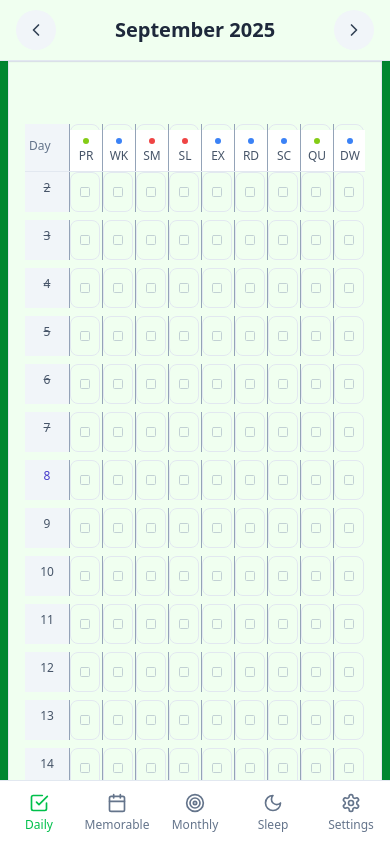
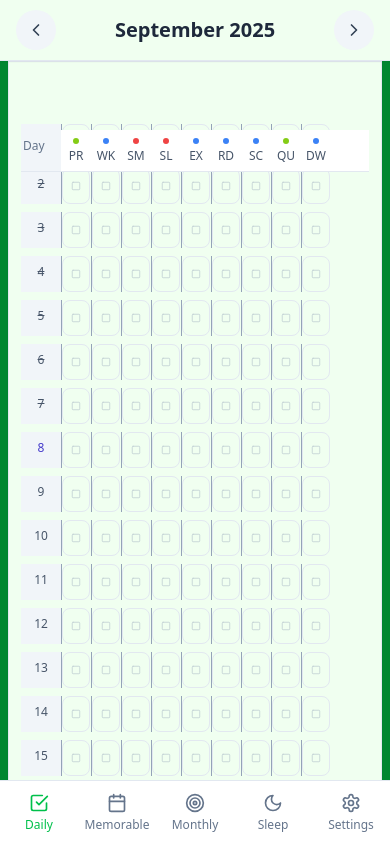
Before and after one commit to brock2p0/HabiTracki, a React (Vite) app: page / in a window 390 px wide. Shown: the top 842 px of the page. Built offline with nearby package versions, Linux system fonts and the light colour scheme.

Commit message:
Fix Horizontal Scroll and Remove Ugly Scrollbars

```diff
--- a/src/components/HabitGrid.tsx
+++ b/src/components/HabitGrid.tsx
@@ -136,22 +136,22 @@ const HabitGrid: React.FC<HabitGridProps> = ({
           )}
 
           {/* Habit Grid */}
-          <div className="overflow-auto px-2" role="region" aria-labelledby="habit-grid-label">
+          <div className="overflow-hidden px-1" role="region" aria-labelledby="habit-grid-label">
             <h3 id="habit-grid-label" className="sr-only">Daily habit completion grid</h3>
             <div className="min-w-full">
               {/* Habit Headers (X-axis) */}
               <div
-                className={`grid gap-0 mb-3 divide-x divide-slate-400 ${isMobile ? 'sticky top-[60px] z-10 bg-white border-b border-slate-200' : ''}`}
-                style={{ gridTemplateColumns: isMobile ? `44px repeat(${Math.min(habits.length, 9)}, 33px)` : `150px repeat(${habits.length}, 1fr)` }}
+                className={`grid gap-0 mb-3 ${isMobile ? 'sticky top-[60px] z-10 bg-white border-b border-slate-200' : 'divide-x divide-slate-400'}`}
+                style={{ gridTemplateColumns: isMobile ? `40px repeat(${Math.min(habits.length, 9)}, 30px)` : `150px repeat(${habits.length}, 1fr)` }}
                 role="row"
               >
-                <div className={`text-sm font-medium text-slate-500 ${isMobile ? 'py-2 px-1 text-xs bg-slate-100' : 'py-3 px-2'}`} role="columnheader">
+                <div className={`text-sm font-medium text-slate-500 ${isMobile ? 'py-2 px-0.5 text-xs bg-slate-100' : 'py-3 px-2'}`} role="columnheader">
                   {isMobile ? 'Day' : 'Day'}
                 </div>
                 {habits.map((habit, index) => (
                   <div
                     key={index}
-                    className={`text-center text-xs font-medium text-slate-600 ${isMobile ? 'py-2 px-0.5 relative' : 'py-3 px-0.5'}`}
+                    className={`text-center text-xs font-medium text-slate-600 ${isMobile ? 'py-2 px-0 relative' : 'py-3 px-0.5'}`}
                     role="columnheader"
                   >
                     <div className="flex flex-col items-center gap-1">
@@ -200,10 +200,10 @@ const HabitGrid: React.FC<HabitGridProps> = ({
                     <div
                       key={day}
                       className="grid gap-0 divide-x divide-slate-400"
-                      style={{ gridTemplateColumns: isMobile ? `44px repeat(${Math.min(habits.length, 9)}, 33px)` : `150px repeat(${habits.length}, 1fr)` }}
+                      style={{ gridTemplateColumns: isMobile ? `40px repeat(${Math.min(habits.length, 9)}, 30px)` : `150px repeat(${habits.length}, 1fr)` }}
                       role="row"
                     >
-                      <div className={`text-xs font-medium py-2 px-2 text-center ${isMobile ? 'bg-slate-100' : 'rounded-md'} ${
+                      <div className={`text-xs font-medium py-2 px-1 text-center ${isMobile ? 'bg-slate-100' : 'rounded-md'} ${
                         isToday ? 'bg-indigo-100 text-indigo-700 font-bold' : 'text-slate-600'
                       } ${isMobile ? 'text-center' : 'text-left'}`} role="rowheader">
                         <div className={isPastDay ? 'line-through' : ''}>
@@ -217,7 +217,7 @@ const HabitGrid: React.FC<HabitGridProps> = ({
                             <button
                               onClick={() => updateHabit(day, habit.id, !isCompleted)}
                               className={`
-                                ${isMobile ? 'w-[30px] h-[40px] touch-target-expand' : 'w-full h-10'} rounded-lg border transition-all duration-200 flex items-center justify-center hover:scale-105
+                                ${isMobile ? 'w-[28px] h-[36px] touch-target-expand' : 'w-full h-10'} rounded-lg border transition-all duration-200 flex items-center justify-center hover:scale-105
                                 ${isCompleted
                                   ? habit.type === 'critical' ? 'border-habit-critical-300 bg-habit-critical-50 text-habit-critical-700' :
                                     habit.type === 'goal' ? 'border-habit-goal-300 bg-habit-goal-50 text-habit-goal-600' :
@@ -231,7 +231,7 @@ const HabitGrid: React.FC<HabitGridProps> = ({
                               {isCompleted ? (
                                 <CheckSquare className={`${isMobile ? 'w-3 h-3' : 'w-4 h-4'}`} />
                               ) : (
-                                <Square className={`${isMobile ? 'w-3 h-3' : 'w-4 h-4'} opacity-50`} />
+                                <Square className={`${isMobile ? 'w-2.5 h-2.5' : 'w-4 h-4'} opacity-50`} />
                               )}
                             </button>
                           </div>
--- a/src/index.css
+++ b/src/index.css
@@ -6,6 +6,23 @@
 html {
   scroll-padding-top: 108px; /* 60px header + 48px column headers */
   -webkit-overflow-scrolling: touch;
+  overflow-x: hidden; /* Prevent horizontal scroll on mobile */
+}
+
+body {
+  overflow-x: hidden; /* Prevent horizontal scroll on mobile */
+}
+
+/* Hide scrollbars on mobile while keeping functionality */
+@media (max-width: 767px) {
+  ::-webkit-scrollbar {
+    display: none;
+  }
+
+  * {
+    -ms-overflow-style: none;
+    scrollbar-width: none;
+  }
 }
 
 /* Touch target expansion for mobile grid cells */
```
